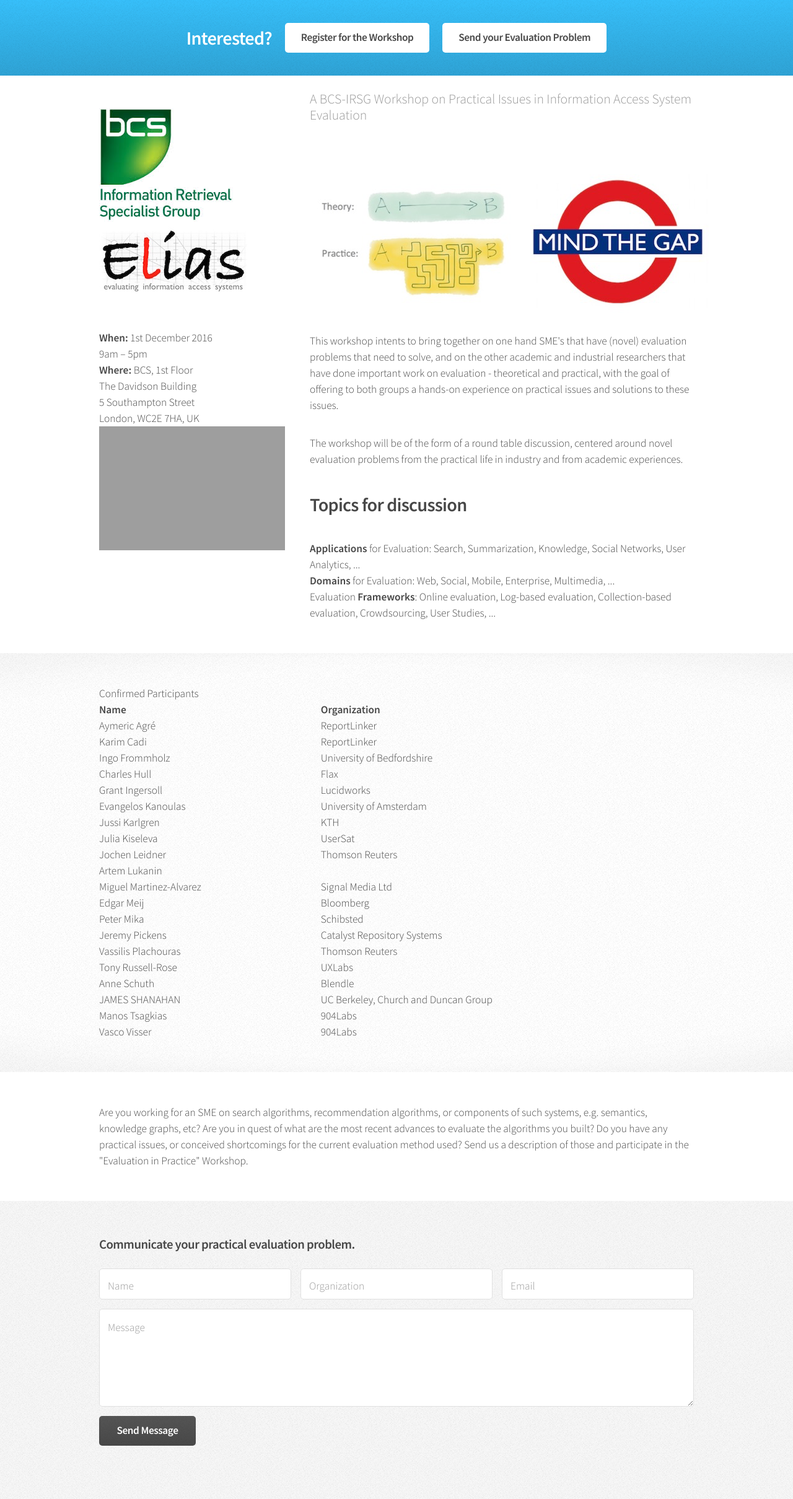
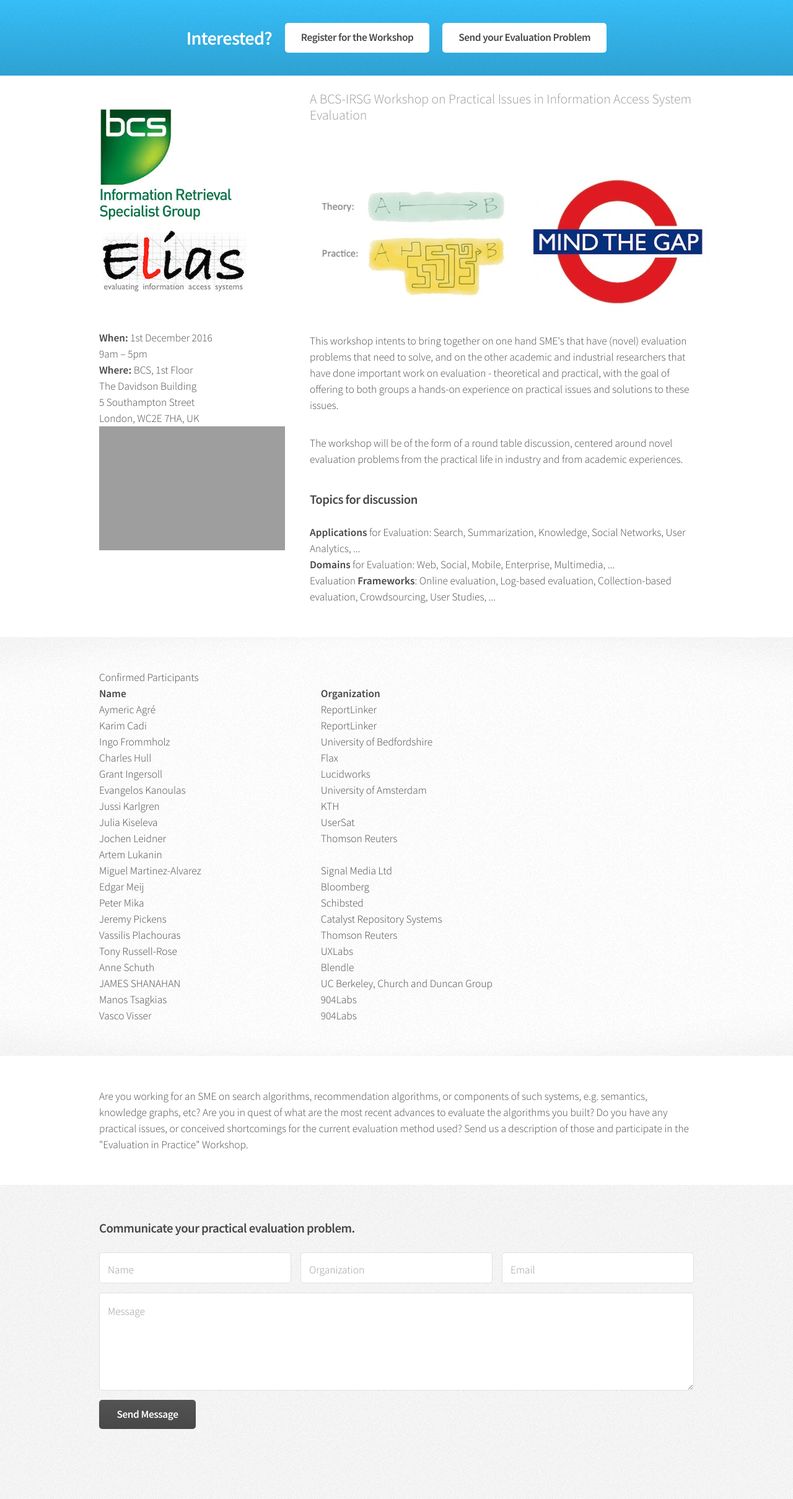
Before and after one commit to ekanou/RealEval, a Jekyll site: the page built from index.html, in a window 1280 px wide. Shown: the whole page at 62% size. Built offline with Jekyll 4.4.1, drawn with Linux system fonts in a browser that asks for light colours; the list of posts is cut into pages by our own code; after the commit the page ends 2393 px from its top, so only the background shows below that; grey boxes are pictures that could not be loaded.

```diff
--- a/index.html
+++ b/index.html
@@ -36,7 +36,7 @@ layout: default
 								<p>The workshop will be of the form of a round table discussion, centered around novel evaluation problems from the practical life in industry and from academic experiences.</p>
 
 								<div id="Topics">
-									<h2> Topics for discussion </h2>
+									<h3> Topics for discussion </h3>
 									<ul>
 										<li><strong>Applications</strong> for Evaluation: Search, Summarization, Knowledge, Social Networks, User Analytics, ...</li>
 										<li><strong>Domains</strong> for Evaluation: Web, Social, Mobile, Enterprise, Multimedia, ...</li>
```
